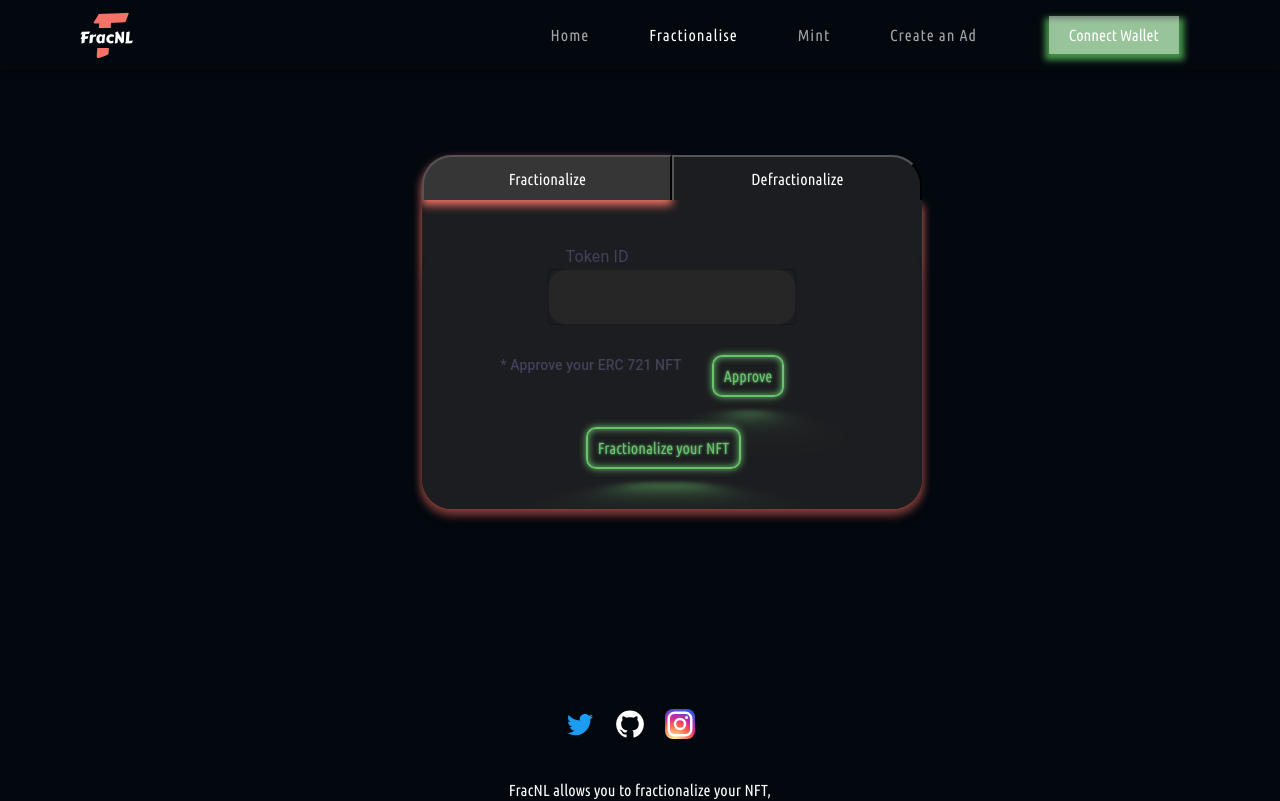
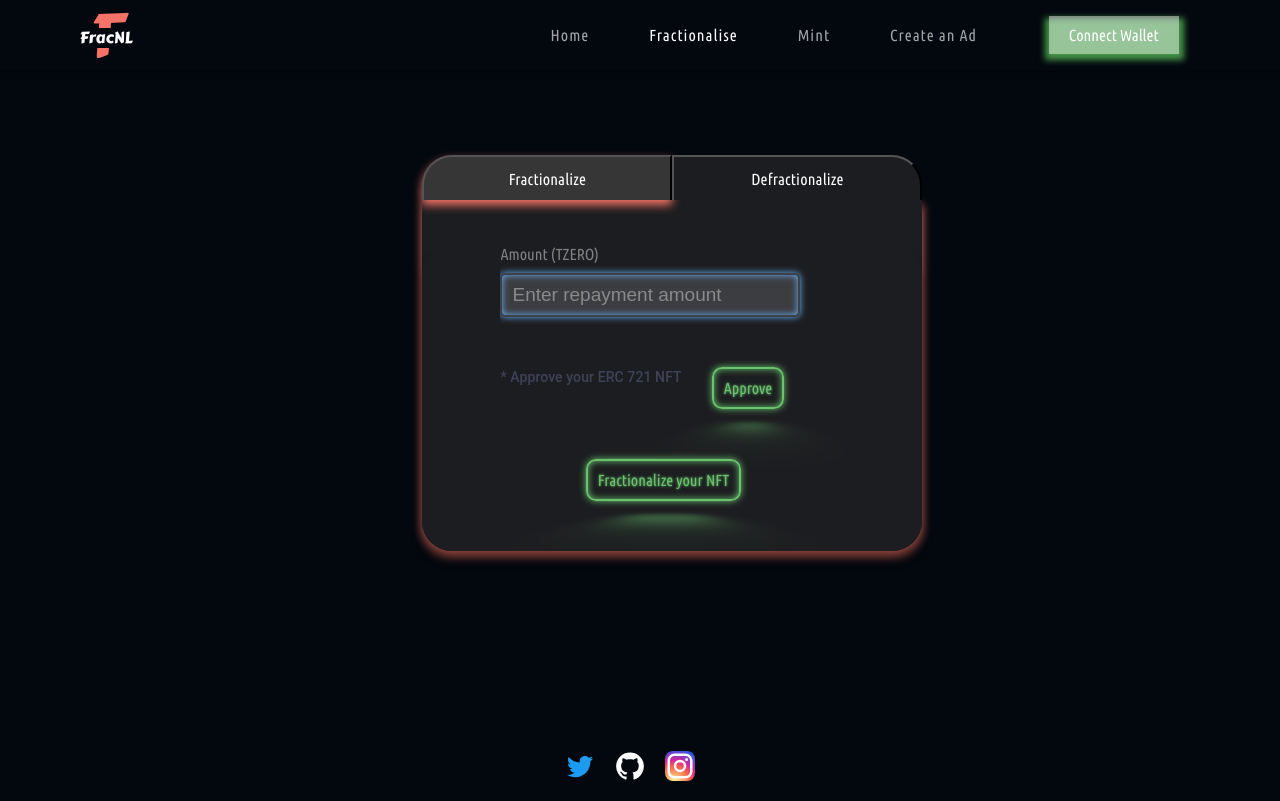
Before and after one commit to realnimish/FracNL, a React (Create React App) app in the folder frontend/: page /fractionalise in a window 1280 px wide. Shown: the top 801 px of the page. Built offline with nearby package versions, Linux system fonts and the light colour scheme.

Commit message:
Update input element

```diff
--- a/frontend/src/component/Fractionalise.jsx
+++ b/frontend/src/component/Fractionalise.jsx
@@ -31,49 +31,43 @@ export default function Fractionalise(props) {
         <button
           class="navTab active"
           data-toggle="frac"
-          style={{ fontFamily: "'Ubuntu Condensed', sans-serif", borderTopLeftRadius: "30px" }}
+          style={{
+            fontFamily: "'Ubuntu Condensed', sans-serif",
+            borderTopLeftRadius: "30px",
+          }}
         >
           Fractionalize
         </button>
         <button
           class="navTab"
           data-toggle="defrac"
-          style={{ fontFamily: "'Ubuntu Condensed', sans-serif", borderTopRightRadius: "30px" }}
+          style={{
+            fontFamily: "'Ubuntu Condensed', sans-serif",
+            borderTopRightRadius: "30px",
+          }}
         >
           Defractionalize
         </button>
       </div>
       <div class="contentWrapper">
         <div class="content active" id="frac">
-          <Typography
-            variant="body1"
-            sx={{
-              marginLeft: "65px",
-              fontWeight: "400",
-              color: "#404258",
-            }}
+          <Box
+            className="inputContainer"
+            sx={{ width: "45%", marginBottom: "50px" }}
           >
-            Token ID
-          </Typography>
-          <Box
-            component="div"
-            sx={{
-              marginBottom: "30px",
-              display: "flex",
-              justifyContent: "center",
-            }}
-          >
-            <TextField
-              id="filled-number"
-              type="number"
-              InputLabelProps={{
-                shrink: true,
+            <label
+              className="inputLabel"
+              style={{
+                fontFamily: "'Ubuntu Condensed', sans-serif",
+                color: "gray",
               }}
-              variant="outlined"
-              sx={{
-                backgroundColor: "#262626",
-                borderRadius: "20px",
-              }}
+            >
+              {"Amount (TZERO)"}
+            </label>
+            <input
+              type="text"
+              className="input"
+              placeholder="Enter repayment amount"
             />
           </Box>
           <Box
@@ -81,6 +75,7 @@ export default function Fractionalise(props) {
             sx={{
               display: "flex",
               paddingRight: "60px",
+              marginBottom: "50px",
             }}
           >
             <Typography
@@ -101,7 +96,7 @@ export default function Fractionalise(props) {
             </div>
           </Box>
           <Box
-            sx={{ width: "100%", marginBottom: "40px" }}
+            sx={{ width: "100%", marginBottom: "50px" }}
             className="buttonContainer"
           >
             <div
@@ -117,35 +112,23 @@ export default function Fractionalise(props) {
           </Box>
         </div>
         <div class="content" id="defrac">
-          <Typography
-            variant="body1"
-            sx={{
-              marginLeft: "80px",
-              fontWeight: "400",
-              color: "#404258",
-            }}
+          <Box
+            className="inputContainer"
+            sx={{ width: "45%", marginBottom: "50px", marginLeft: "30px" }}
           >
-            Token ID
-          </Typography>
-          <Box
-            component="div"
-            sx={{
-              marginBottom: "30px",
-              display: "flex",
-              justifyContent: "center",
-            }}
-          >
-            <TextField
-              id="filled-number"
-              type="number"
-              InputLabelProps={{
-                shrink: true,
+            <label
+              className="inputLabel"
+              style={{
+                fontFamily: "'Ubuntu Condensed', sans-serif",
+                color: "gray",
               }}
-              variant="outlined"
-              sx={{
-                backgroundColor: "#262626",
-                borderRadius: "20px",
-              }}
+            >
+              {"Amount (TZERO)"}
+            </label>
+            <input
+              type="text"
+              className="input"
+              placeholder="Enter repayment amount"
             />
           </Box>
           <Box
@@ -153,6 +136,7 @@ export default function Fractionalise(props) {
             sx={{
               display: "flex",
               paddingRight: "60px",
+              marginBottom: "50px"
             }}
           >
             <Typography
@@ -173,14 +157,16 @@ export default function Fractionalise(props) {
             </div>
           </Box>
           <Box
-            sx={{ width: "100%", marginBottom: "40px" }}
+            sx={{ width: "100%", marginBottom: "50px" }}
             className="buttonContainer"
           >
             <div
               className="btn btn-red"
               tabIndex={1}
-              style={{ fontFamily: "'Ubuntu Condensed', sans-serif",
-                        marginRight: "30%" }}
+              style={{
+                fontFamily: "'Ubuntu Condensed', sans-serif",
+                marginRight: "30%",
+              }}
             >
               Defractionalize your NFT
             </div>
```
